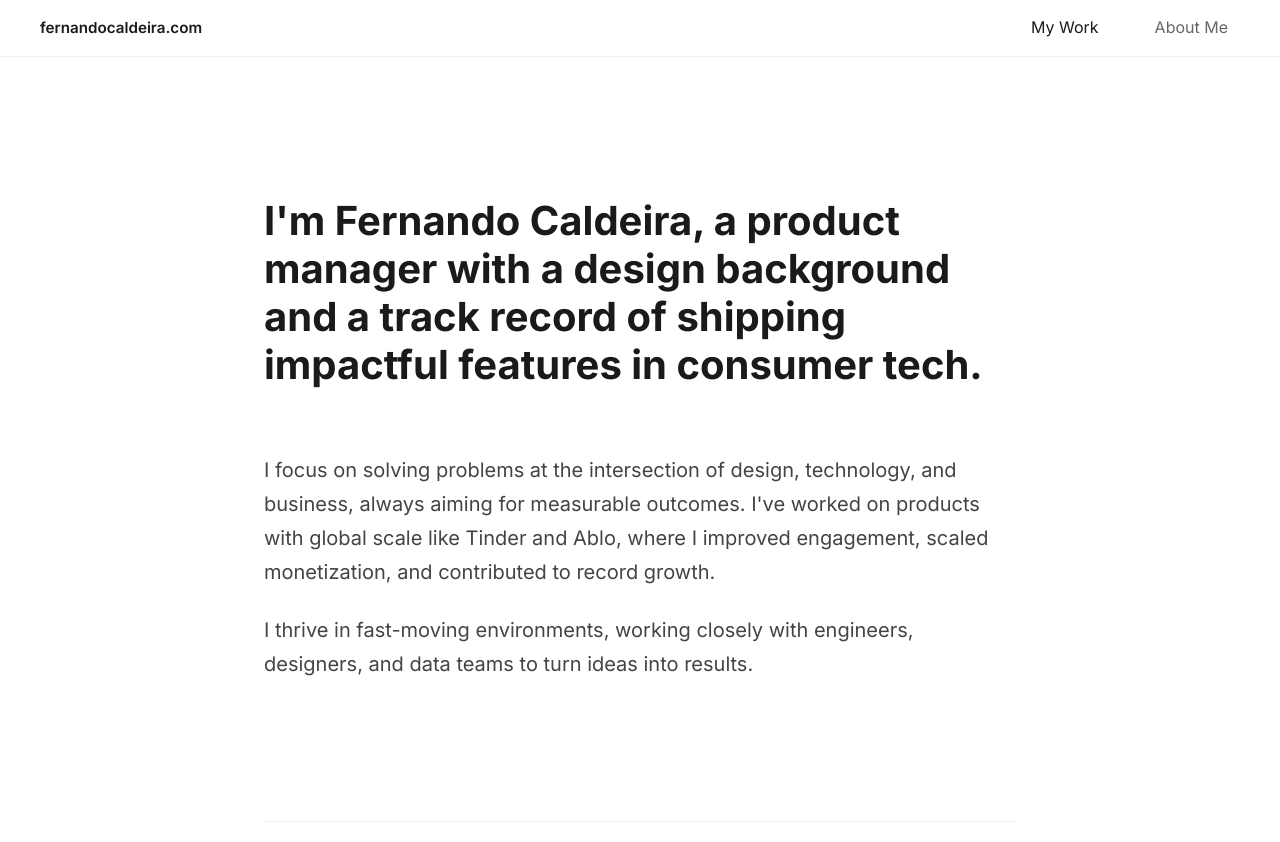
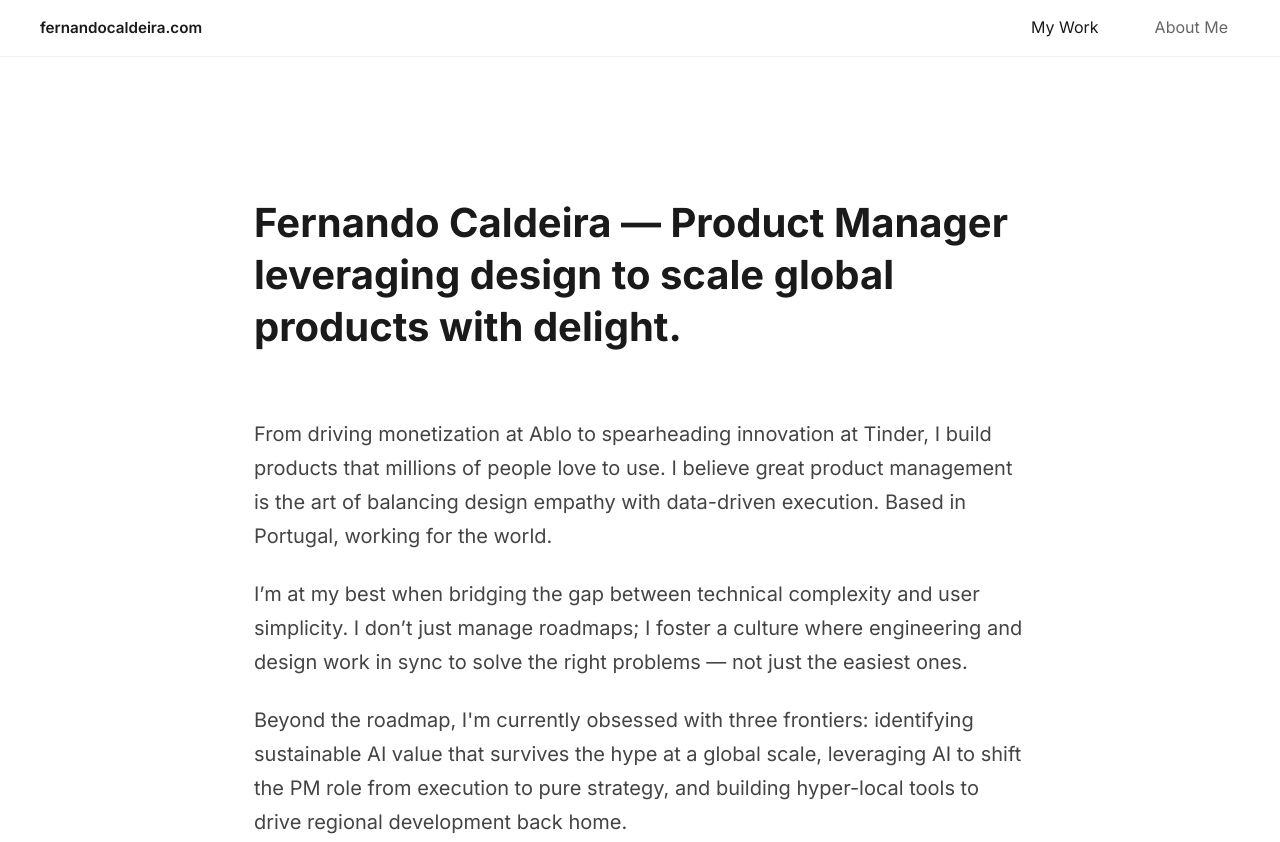
Before and after one commit to FernandoCaldeira/personal-website-2025, a plain HTML site: page index.html in a window 1280 px wide. Shown: the top 842 px of the page. Drawn offline with Linux system fonts and the light colour scheme.

Commit message:
Update hero section content and adjust styles for improved layout and readability

```diff
--- a/assets/css/style.css
+++ b/assets/css/style.css
@@ -17,7 +17,7 @@ body {
 }
 
 .container {
-    max-width: 800px;
+    max-width: 820px;
     margin: 0 auto;
     padding: 0 24px;
 }
@@ -234,10 +234,10 @@ body.mobile-menu-open .mobile-menu-toggle {
 
 /* Header - Main Page */
 header {
-    padding: 80px 0 60px;
+    padding: 80px 0 30px;
     text-align: left;
-    border-bottom: 1px solid #f0f0f0;
-    margin-bottom: 60px;
+    /* border-bottom: 1px solid #f0f0f0;
+    margin-bottom: 60px; */
 }
 
 h1 {
@@ -245,7 +245,7 @@ h1 {
     font-weight: 700;
     margin-bottom: 16px;
     color: #1a1a1a;
-    line-height: 1.2;
+    line-height: 1.3;
 }
 
 .hero-section h1 {
--- a/index.html
+++ b/index.html
@@ -102,21 +102,19 @@
         <header>
             <section class="hero-section">
     <h1>
-        I'm Fernando Caldeira, a
-        <span class="highlight">product manager</span>
-        with a design background and a track record of shipping impactful features in consumer tech.
+        Fernando Caldeira — Product Manager leveraging design to scale global products with delight.
     </h1>
 
     <p class="intro-text">
-        I focus on solving problems at the intersection of design, technology, and business,
-        always aiming for measurable outcomes. I've worked on products with global scale like
-        Tinder and Ablo, where I improved engagement, scaled monetization, and contributed to
-        record growth.
+        From driving monetization at Ablo to spearheading innovation at Tinder, I build products that millions of people love to use. I believe great product management is the art of balancing design empathy with data-driven execution. Based in Portugal, working for the world.
     </p>
 
     <p class="intro-text">
-        I thrive in fast-moving environments, working closely with engineers,
-        designers, and data teams to turn ideas into results.
+        I’m at my best when bridging the gap between technical complexity and user simplicity. I don’t just manage roadmaps; I foster a culture where engineering and design work in sync to solve the right problems — not just the easiest ones.
+    </p>
+
+    <p class="intro-text">
+        Beyond the roadmap, I'm currently obsessed with three frontiers: identifying sustainable AI value that survives the hype at a global scale, leveraging AI to shift the PM role from execution to pure strategy, and building hyper-local tools to drive regional development back home.
     </p>
 
     <div class="gradient-divider"></div>
```
